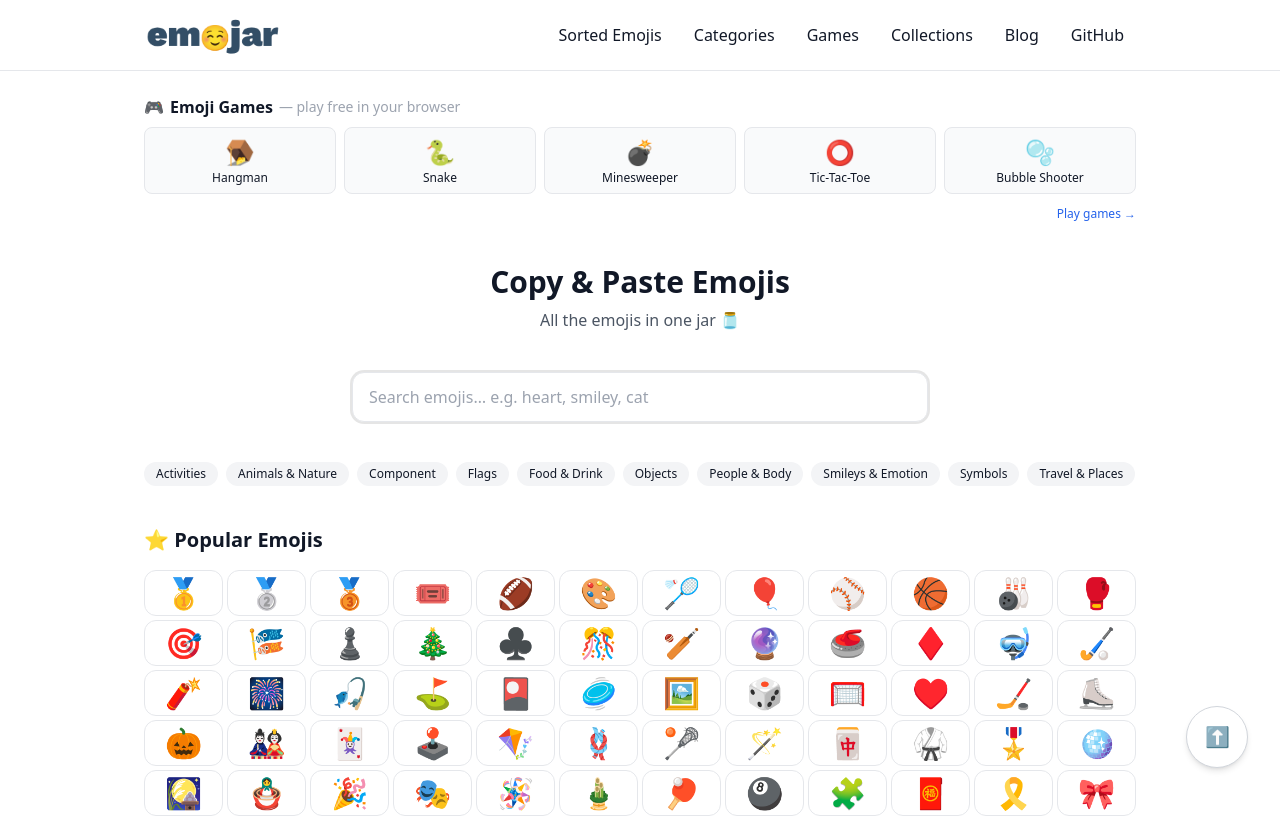
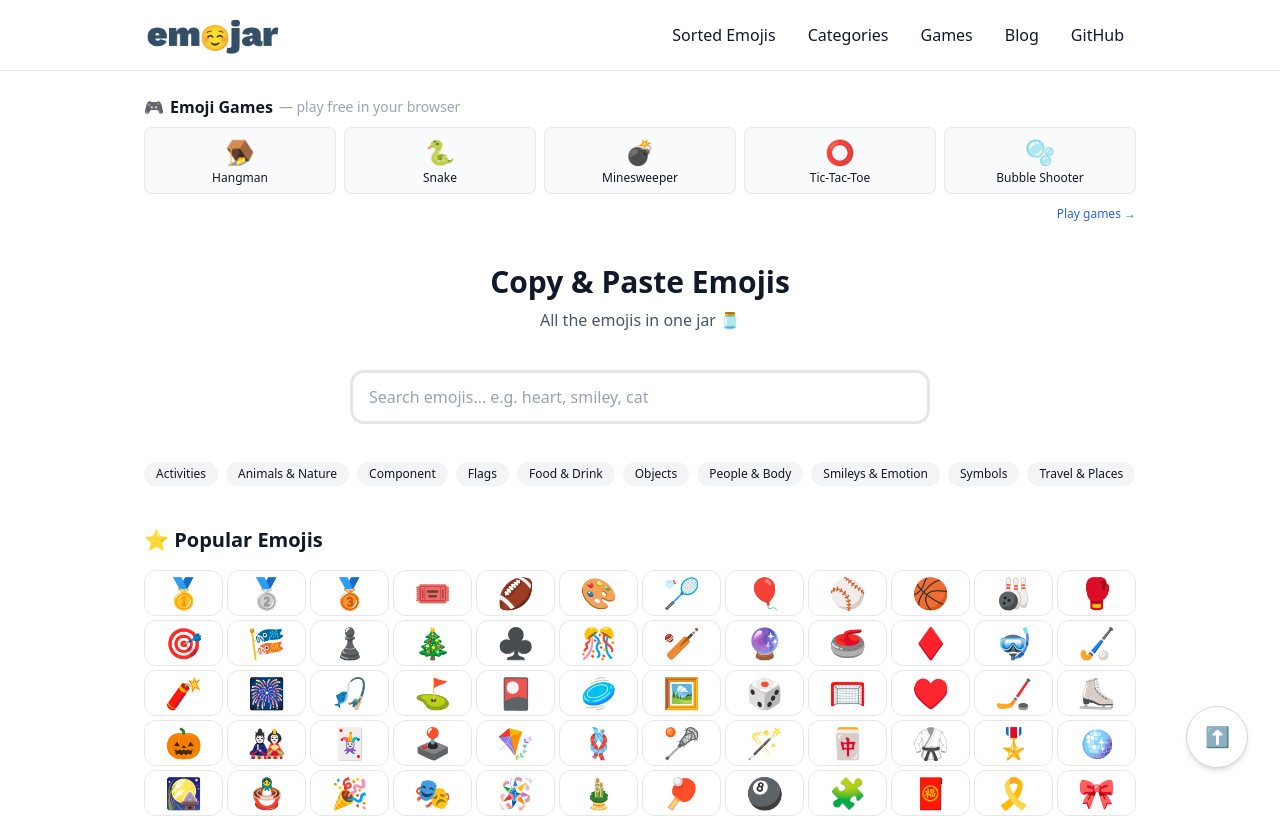
Before and after one commit to SiaExplains/emojar, a Next.js app: page / in a window 1280 px wide. Shown: the top 816 px of the page. Built offline with nearby package versions, Linux system fonts and the light colour scheme.

Commit message:
refactor: move Events & Holidays link under Sorted Emojis nav menu

```diff
--- a/components/MainMenu/Menu.routes.ts
+++ b/components/MainMenu/Menu.routes.ts
@@ -18,6 +18,11 @@ export const MENU_ROUTES = [
       {
         href: '/sorted/detail',
         label: 'Emoji with Detail',
+        target: '_self',
+      },
+      {
+        href: '/emoji-collections/events',
+        label: '🎉 Events & Holidays',
         target: '_self',
       },
     ],
@@ -81,18 +86,6 @@ export const MENU_ROUTES = [
     ],
   },
   {
-    href: '/emoji-collections/events',
-    label: 'Collections',
-    target: '_self',
-    children: [
-      {
-        href: '/emoji-collections/events',
-        label: '🎉 Events & Holidays',
-        target: '_self',
-      },
-    ],
-  },
-  {
     href: '/blog',
     label: 'Blog',
     target: '_self',
```
